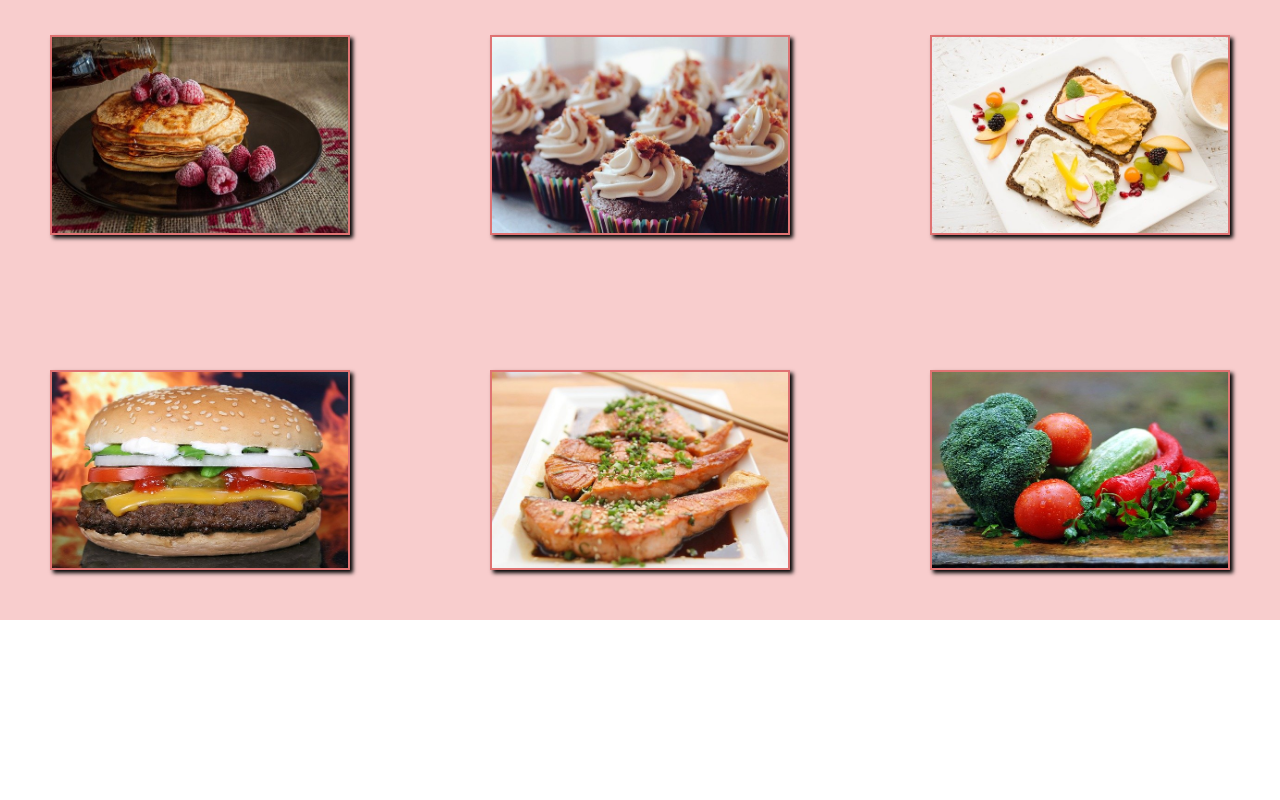
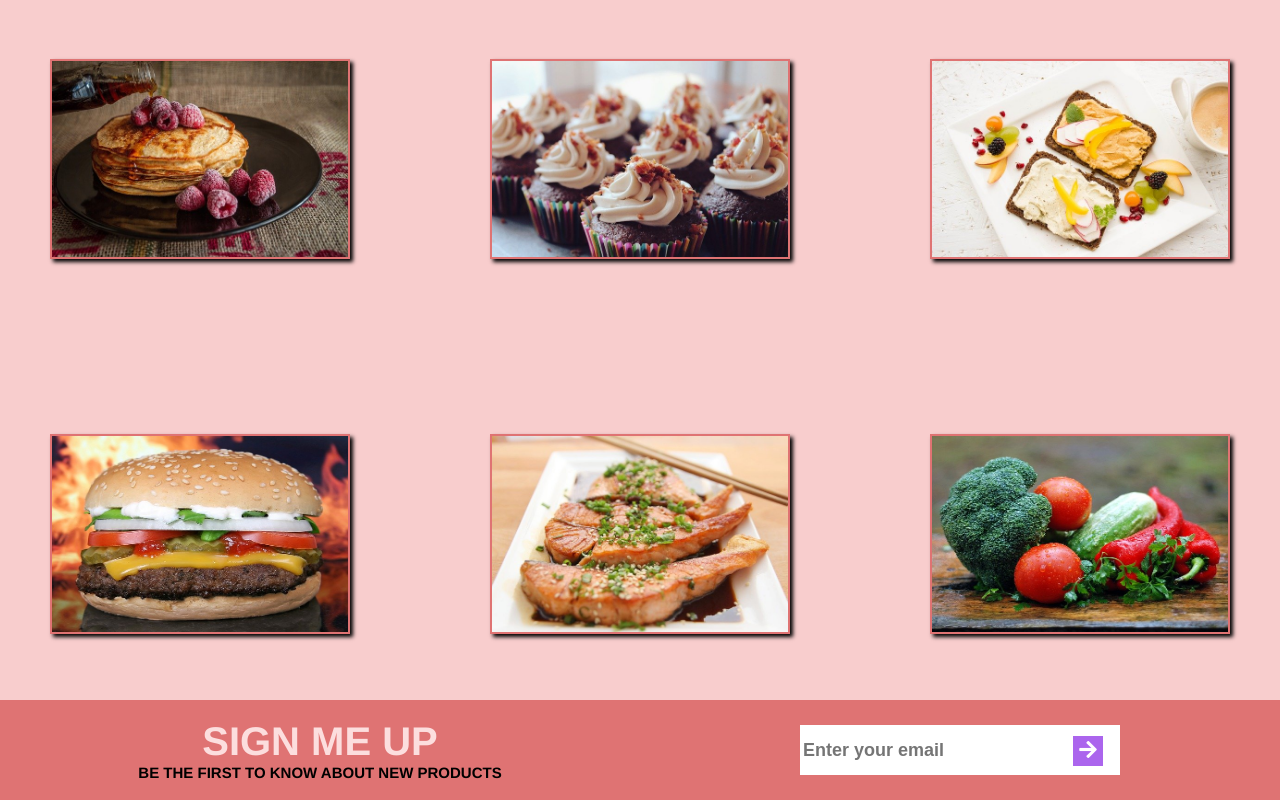
Before and after one commit to MarjanSMir/Foodwebsite, a plain HTML site: page index.html in a window 1280 px wide. Shown: the part 1780-2580 px from the top of the page. Before the commit the page ends 2400 px from the top, so only its background shows below. Drawn offline with Linux system fonts and the light colour scheme.

Commit message:
Eighth Day

```diff
--- a/index.html
+++ b/index.html
@@ -93,21 +93,27 @@
                     <img src="/images/gallery-img-1.jpg" alt="">
                     <div class="food-title">
                         <h4>Pancake</h4>
-                        <p class="para-1">Lorem ipsum dolor sit amet, consectetur adipisicing elit. Eveniet atque quia maxime, a quasi sed officiis ipsum! Voluptatum inventore magni dolorum ipsa reprehenderit iusto in similique? Hic tempora recusandae ipsa.</p>
+                        <p class="para-1">Lorem ipsum dolor sit amet, consectetur adipisicing elit. Eveniet atque quia
+                            maxime, a quasi sed officiis ipsum! Voluptatum inventore magni dolorum ipsa reprehenderit
+                            iusto in similique? Hic tempora recusandae ipsa.</p>
                     </div>
                 </figure>
                 <figure>
                     <img src="/images/gallery-img-2.jpg" alt="">
                     <div class="food-title">
                         <h4>Cake</h4>
-                        <p class="para-1">Lorem ipsum dolor sit amet, consectetur adipisicing elit. Eveniet atque quia maxime, a quasi sed officiis ipsum! Voluptatum inventore magni dolorum ipsa reprehenderit iusto in similique? Hic tempora recusandae ipsa.</p>
+                        <p class="para-1">Lorem ipsum dolor sit amet, consectetur adipisicing elit. Eveniet atque quia
+                            maxime, a quasi sed officiis ipsum! Voluptatum inventore magni dolorum ipsa reprehenderit
+                            iusto in similique? Hic tempora recusandae ipsa.</p>
                     </div>
                 </figure>
                 <figure>
                     <img src="/images/gallery-img-3.jpg" alt="">
                     <div class="food-title">
                         <h4>Toast</h4>
-                        <p class="para-1">Lorem ipsum dolor sit amet, consectetur adipisicing elit. Eveniet atque quia maxime, a quasi sed officiis ipsum! Voluptatum inventore magni dolorum ipsa reprehenderit iusto in similique? Hic tempora recusandae ipsa.</p>
+                        <p class="para-1">Lorem ipsum dolor sit amet, consectetur adipisicing elit. Eveniet atque quia
+                            maxime, a quasi sed officiis ipsum! Voluptatum inventore magni dolorum ipsa reprehenderit
+                            iusto in similique? Hic tempora recusandae ipsa.</p>
                     </div>
                 </figure>
             </div>
@@ -116,28 +122,44 @@
                     <img src="/images/gallery-img-4.jpg" alt="">
                     <div class="food-title">
                         <h4>Hamburger</h4>
-                        <p class="para-1">Lorem ipsum dolor sit amet, consectetur adipisicing elit. Eveniet atque quia maxime, a quasi sed officiis ipsum! Voluptatum inventore magni dolorum ipsa reprehenderit iusto in similique? Hic tempora recusandae ipsa.</p>
+                        <p class="para-1">Lorem ipsum dolor sit amet, consectetur adipisicing elit. Eveniet atque quia
+                            maxime, a quasi sed officiis ipsum! Voluptatum inventore magni dolorum ipsa reprehenderit
+                            iusto in similique? Hic tempora recusandae ipsa.</p>
                     </div>
                 </figure>
                 <figure>
                     <img src="/images/gallery-img-5.jpg" alt="">
                     <div class="food-title">
                         <h4>Fish</h4>
-                        <p class="para-1">Lorem ipsum dolor sit amet, consectetur adipisicing elit. Eveniet atque quia maxime, a quasi sed officiis ipsum! Voluptatum inventore magni dolorum ipsa reprehenderit iusto in similique? Hic tempora recusandae ipsa.</p>
+                        <p class="para-1">Lorem ipsum dolor sit amet, consectetur adipisicing elit. Eveniet atque quia
+                            maxime, a quasi sed officiis ipsum! Voluptatum inventore magni dolorum ipsa reprehenderit
+                            iusto in similique? Hic tempora recusandae ipsa.</p>
                     </div>
                 </figure>
                 <figure>
                     <img src="/images/gallery-img-6.jpg" alt="">
                     <div class="food-title">
                         <h4>Salad</h4>
-                        <p class="para-1">Lorem ipsum dolor sit amet, consectetur adipisicing elit. Eveniet atque quia maxime, a quasi sed officiis ipsum! Voluptatum inventore magni dolorum ipsa reprehenderit iusto in similique? Hic tempora recusandae ipsa.</p>
+                        <p class="para-1">Lorem ipsum dolor sit amet, consectetur adipisicing elit. Eveniet atque quia
+                            maxime, a quasi sed officiis ipsum! Voluptatum inventore magni dolorum ipsa reprehenderit
+                            iusto in similique? Hic tempora recusandae ipsa.</p>
                     </div>
                 </figure>
             </div>
         </section>
     </main>
     <!-- Footer -->
-    <footer>
+    <footer class="footer">
+        <div class="footer-title">
+            <h3>Sign me up</h3>
+            <span>BE THE FIRST TO KNOW ABOUT NEW PRODUCTS</span>
+        </div>
+
+        <form action="">
+
+            <input type="email" class="email-input" placeholder="Enter your email">
+            <button type="submit" class="btn"><i class="fas fa-arrow-right"></i></button>
+        </form>
 
     </footer>
     <script src="script.js"></script>
--- a/style.css
+++ b/style.css
@@ -8,12 +8,11 @@
 .header,
 nav,
 ul,
-li {
+li, .footer {
     display: flex;
     justify-content: center;
     align-items: center;
     flex-direction: row;
-
 }
 
 nav {
@@ -238,7 +237,7 @@ li:hover>.link {
     align-items: center;
     flex-direction: column;
     width: 100%;
-    height: 100vh;
+    height: 110vh;
     background-color: rgb(248, 205, 205);
 }
 
@@ -297,6 +296,10 @@ li:hover>.link {
     width: 2px;
     height: 175px;
 }
+.food-title:hover h4{
+    width: 100%;
+    transition: width 2s;
+}
 
 .para-1 {
     margin-top: 15%;
@@ -323,12 +326,85 @@ li:hover>.link {
     left: 95%;
     transition: 1s;
 }
+.para-1{
+    font-family: 'Franklin Gothic Medium', 'Arial Narrow', Arial, sans-serif;
+}
 
-h4 {
+h4{
+    width: 0%;
     font-weight: bolder;
     position: absolute;
     top: 5%;
     left: 10%;
     color: white;
     font-size: 25px;
+    transition: width 1s;
+    overflow: hidden;
+    letter-spacing: 0.2rem;
+    font-family: 'Franklin Gothic Medium', 'Arial Narrow', Arial, sans-serif;
 }
+/*Footer*/
+.footer{
+    width: 100%;
+    height: 100px;
+    background-color: rgb(223, 115, 115);
+}
+.footer-title, .footer-input{
+    width: 50%;
+    height: 100px;
+
+}
+.footer-title{
+    display: flex;
+    justify-content: center;
+    align-items: center;
+    flex-direction: column;
+    text-transform: uppercase;
+}
+.footer-title h3{
+    font-family: 'Franklin Gothic Medium', 'Arial Narrow', Arial, sans-serif;
+    font-size: 40px;
+    font-weight: bold;
+    color:rgb(252, 222, 222);
+
+}
+.footer-title span{
+    font-family: 'Franklin Gothic Medium', 'Arial Narrow', Arial, sans-serif;
+    font-weight: bold;
+    font-size: 15px;
+}
+form{
+    display: flex;
+    justify-content: center;
+    align-items: center;
+    width: 50%;
+    height: auto;
+    position: relative;
+}
+form .email-input{
+    width: 50%;
+    height: 50px;
+    color: rgba(154, 69, 233, 0.822);
+    font-weight: bold;
+    ont-family: 'Franklin Gothic Medium', 'Arial Narrow', Arial, sans-serif;
+    font-size: 18px;
+    border: 0;
+    outline: 0;
+    padding-left: 3px;
+}
+form .btn{
+    width: 30px;
+    height: 30px;
+    background-color: rgba(154, 69, 233, 0.822);
+    border: 0;
+    outline: 0;
+    font-size: 20px;
+    text-align: center;
+    color: white;
+    cursor: pointer;
+    position: absolute;
+    top: 45%;
+    left: 70%;
+    transform: translate(-50% , -40%);
+
+}
```
Lines whose indentation alone changed are shown as unchanged.
